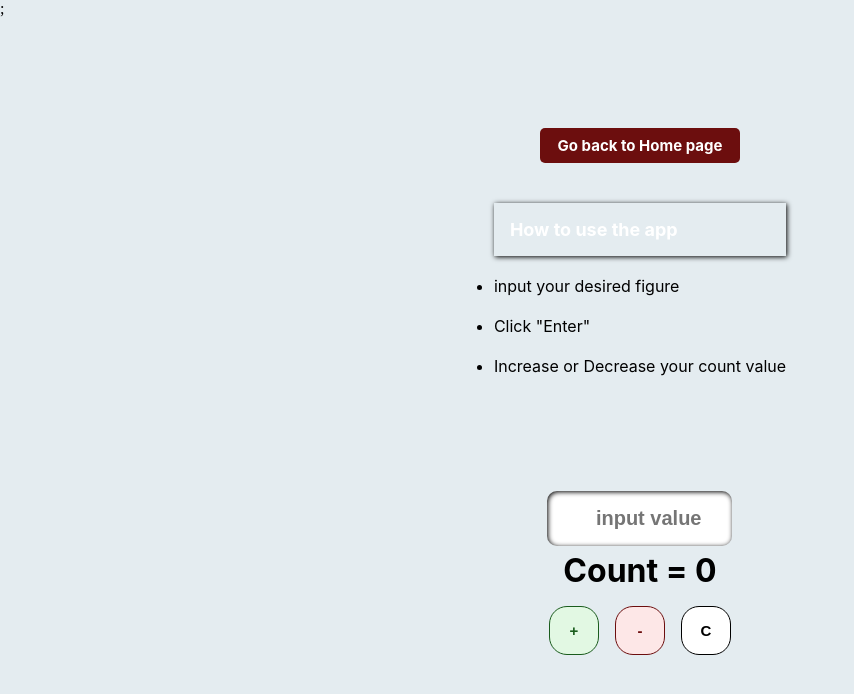
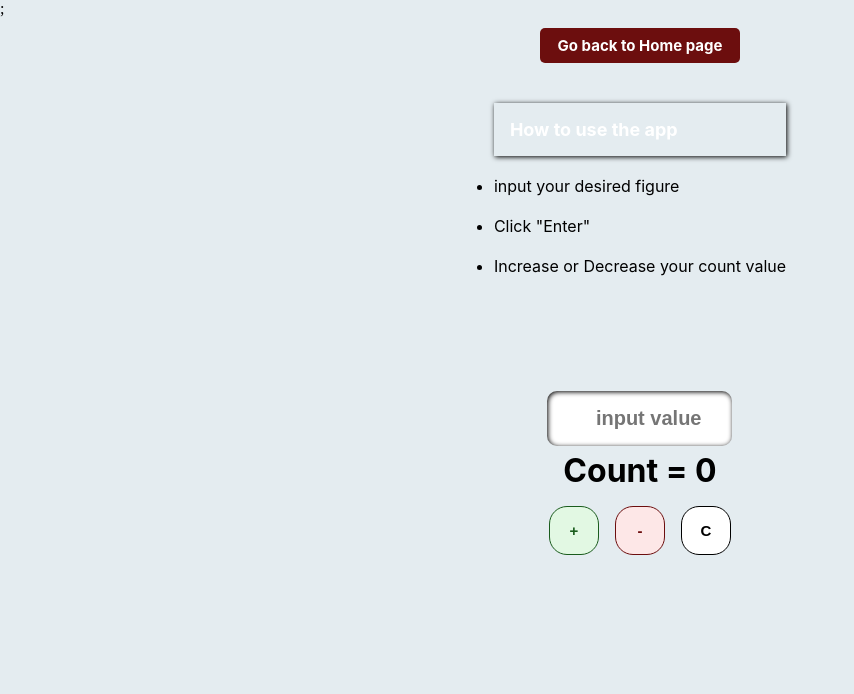
Before and after one commit to Shanu1sn0s/Altschool-Exam2, a React (Create React App) app: page /counter in a window 1280 px wide. Shown: the top 694 px of the page, without its empty margins (0-854 px from the left). Built offline with nearby package versions, Linux system fonts and the light colour scheme.

Commit message:
1 file modified

```diff
--- a/src/style.css
+++ b/src/style.css
@@ -43,7 +43,6 @@ hr{
 }
 .link {
   display: flex;
-
   align-items: center;
   justify-content: center;
   text-decoration: none;
@@ -73,7 +72,7 @@ hr{
   align-items: center;
   justify-content: center;
   text-align: center;
-  margin: 110px auto;
+  margin: 10px auto;
 }
 .wrapper {
   margin: 90px auto;
```
